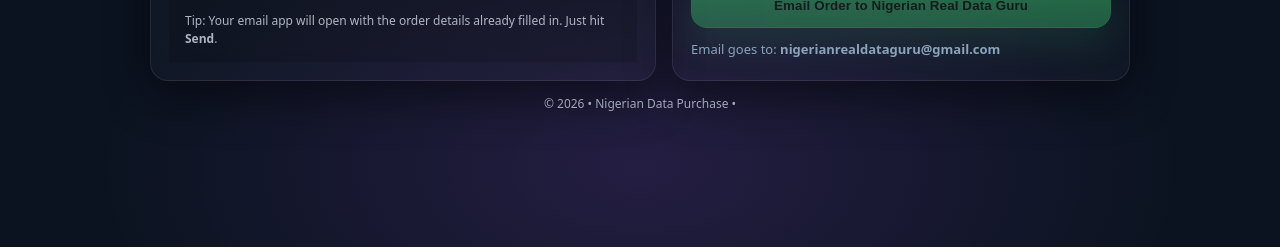
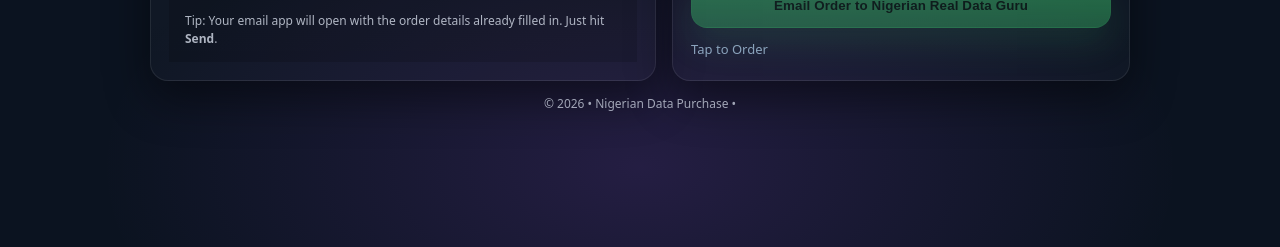
Before and after one commit to nigeriarealdataguru/buy, a plain HTML site: page index.html in a window 1280 px wide. Shown: the part 553-800 px from the top of the page. Drawn offline with Linux system fonts and the light colour scheme.

Commit message:
Update index.html

```diff
--- a/index.html
+++ b/index.html
@@ -273,7 +273,7 @@
           </button>
 
           <p class="hint">
-            Email goes to: <b>nigerianrealdataguru@gmail.com</b>
+           Tap to Order
           </p>
           <p class="hint warn" id="warn" style="display:none;margin-top:-2px"></p>
         </div>
```
